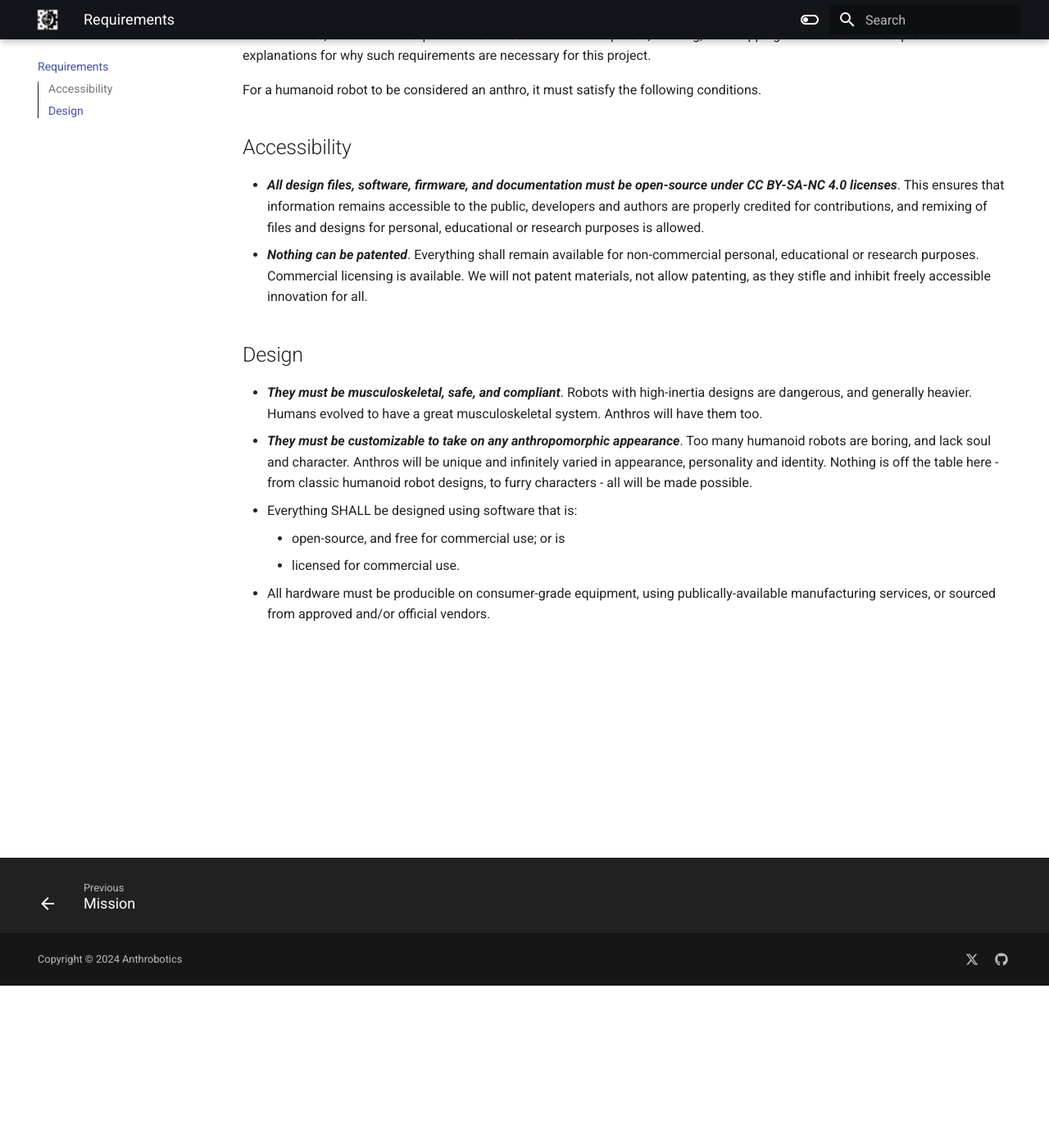
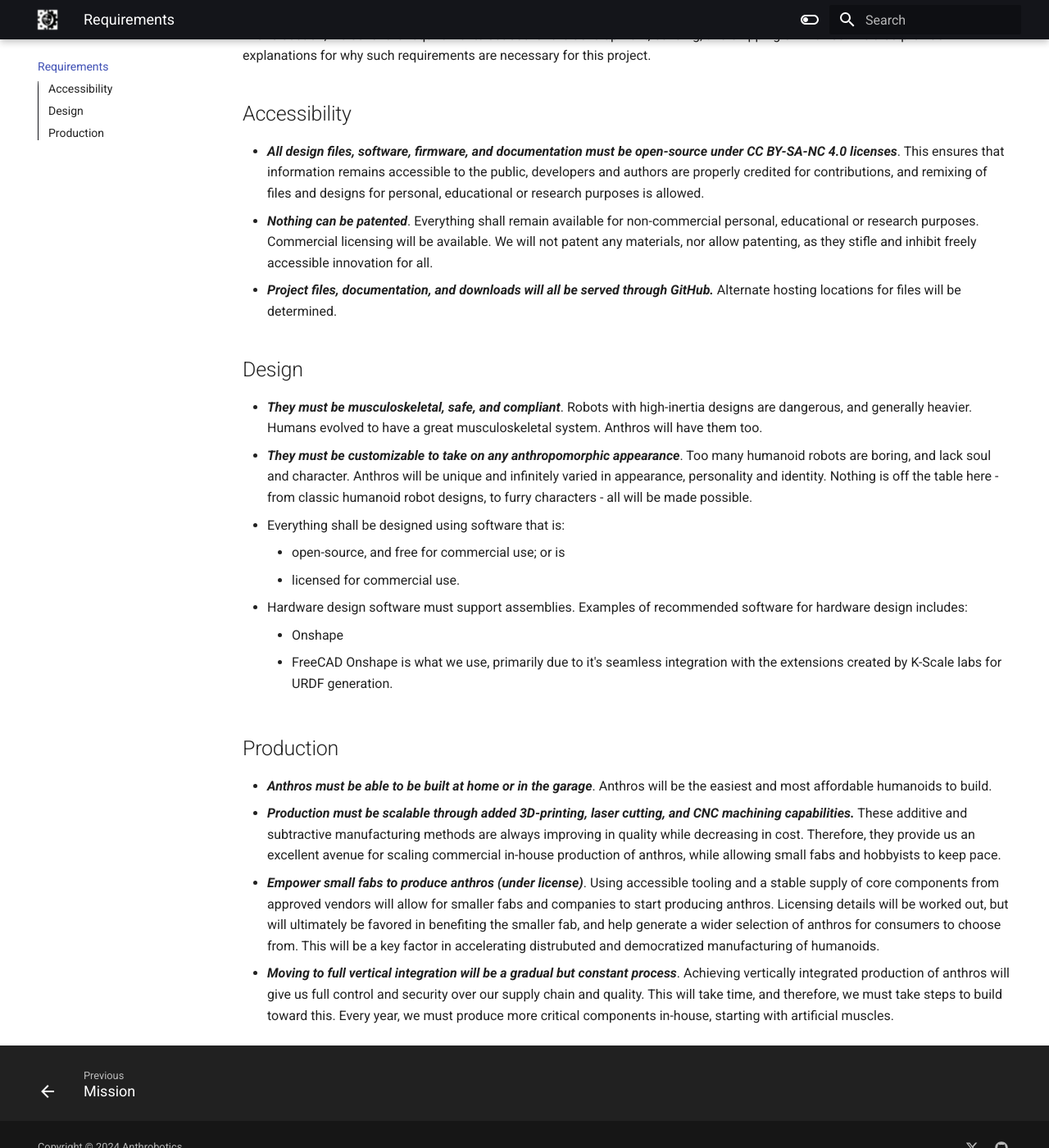
Before and after one commit to Anthrobotics/anthro-docs, an MkDocs documentation site: the page built from docs/requirements.md, in a window 1280 px wide and 1400 px high, scrolled down 198 px. Shown: the whole window at 82% size. Built offline with MkDocs 1.6.1 and Material for MkDocs 9.7.7, drawn with Linux system fonts in a browser that asks for light colours.

Commit message:
Update requirements.md

```diff
--- a/docs/requirements.md
+++ b/docs/requirements.md
@@ -2,19 +2,28 @@
 
 In this section, we cover the requirements set out for the development, building, and shipping of Anthros. We also provide explanations for why such requirements are necessary for this project.
 
-For a humanoid robot to be considered an anthro, it must satisfy the following conditions.
-
 ## Accessibility
 
 - ***All design files, software, firmware, and documentation must be open-source under CC BY-SA-NC 4.0 licenses***. This ensures that information remains accessible to the public, developers and authors are properly credited for contributions, and remixing of files and designs for personal, educational or research purposes is allowed.
-- ***Nothing can be patented***. Everything shall remain available for non-commercial  personal, educational or research purposes. Commercial licensing is available. We will not patent materials, not allow patenting, as they stifle and inhibit freely accessible innovation for all.
-
+- ***Nothing can be patented***. Everything shall remain available for non-commercial  personal, educational or research purposes. Commercial licensing will be available. We will not patent any materials, nor allow patenting, as they stifle and inhibit freely accessible innovation for all.
+- ***Project files, documentation, and downloads will all be served through GitHub.*** Alternate hosting locations for files will be determined.
 
 ## Design
 
 - ***They must be musculoskeletal, safe, and compliant***. Robots with high-inertia designs are dangerous, and generally heavier. Humans evolved to have a great musculoskeletal system. Anthros will have them too.
 - ***They must be customizable to take on any anthropomorphic appearance***. Too many humanoid robots are boring, and lack soul and character. Anthros will be unique and infinitely varied in appearance, personality and identity. Nothing is off the table here - from classic humanoid robot designs, to furry characters - all will be made possible.
-- Everything SHALL be designed using software that is:
+- Everything shall be designed using software that is:
     - open-source, and free for commercial use; or is
     - licensed for commercial use.
-- All hardware must be producible on consumer-grade equipment, using publically-available manufacturing services, or sourced from approved and/or official vendors.
+- Hardware design software must support assemblies.
+Examples of recommended software for hardware design includes:
+    - Onshape
+    - FreeCAD
+Onshape is what we use, primarily due to it's seamless integration with the extensions created by K-Scale labs for URDF generation.
+
+## Production
+
+- ***Anthros must be able to be built at home or in the garage***. Anthros will be the easiest and most affordable humanoids to build.
+- ***Production must be scalable through added 3D-printing, laser cutting, and CNC machining capabilities.*** These additive and subtractive manufacturing methods are always improving in quality while decreasing in cost. Therefore, they provide us an excellent avenue for scaling commercial in-house production of anthros, while allowing small fabs and hobbyists to keep pace.
+- ***Empower small fabs to produce anthros (under license)***. Using accessible tooling and a stable supply of core components from approved vendors will allow for smaller fabs and companies to start producing anthros. Licensing details will be worked out, but will ultimately be favored in benefiting the smaller fab, and help generate a wider selection of anthros for consumers to choose from. This will be a key factor in accelerating distrubuted and democratized manufacturing of humanoids.
+- ***Moving to full vertical integration will be a gradual but constant process***. Achieving vertically integrated production of anthros will give us full control and security over our supply chain and quality. This will take time, and therefore, we must take steps to build toward this. Every year, we must produce more critical components in-house, starting with artificial muscles.
```
